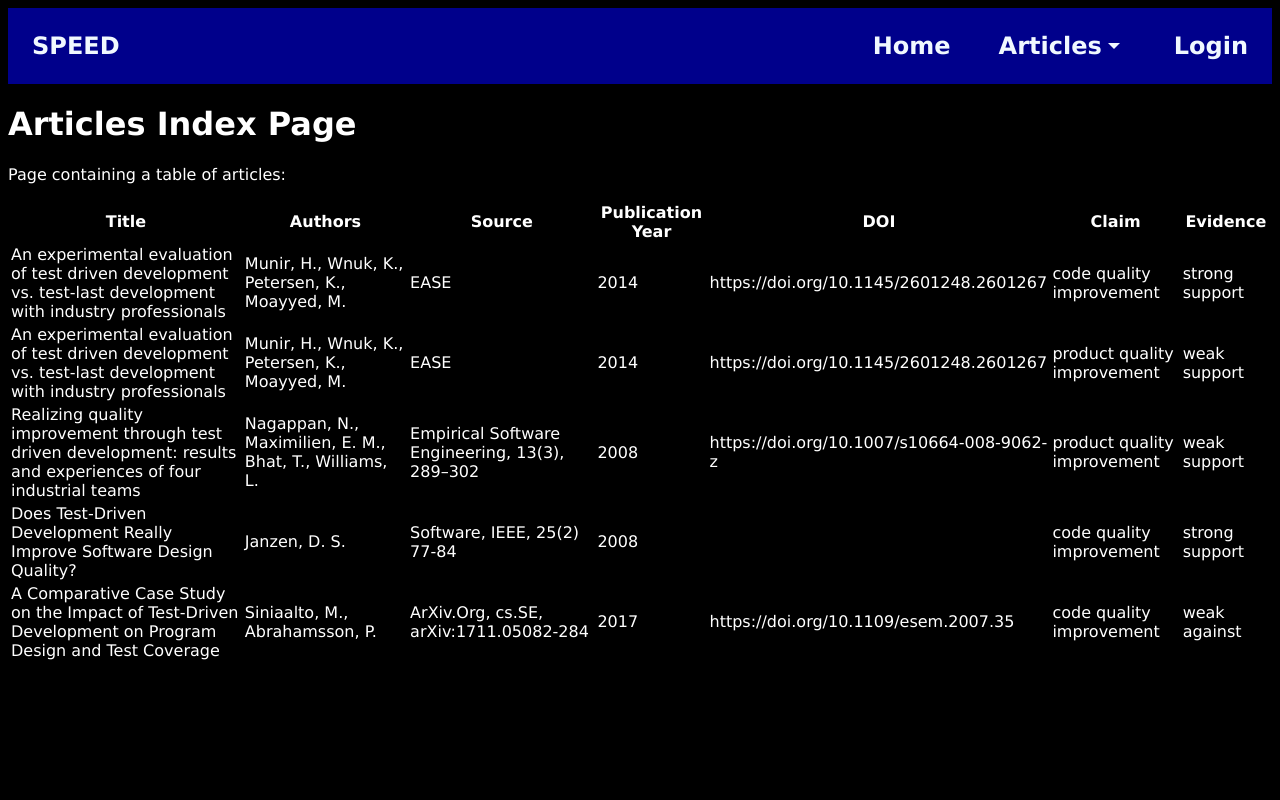
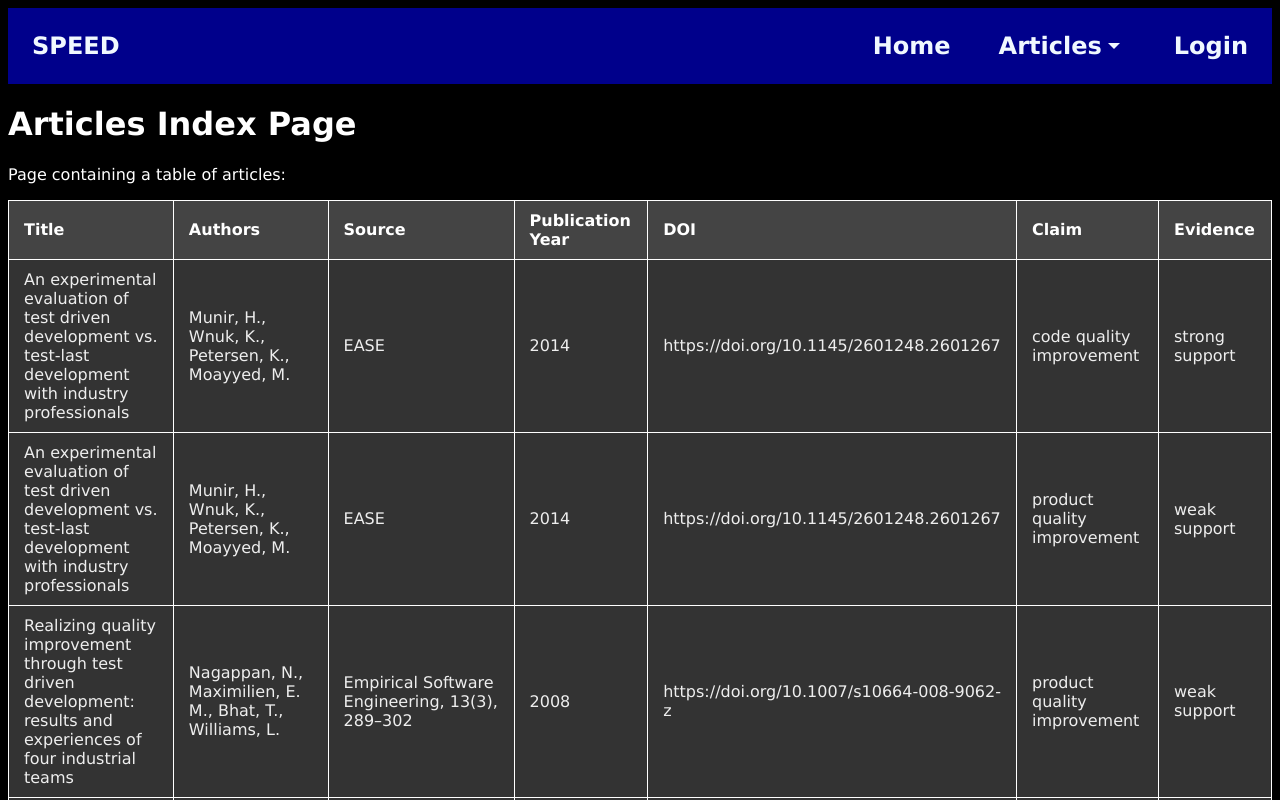
Before and after one commit to Yellowbunbunz/CISE_Group03, a Next.js app in the folder frontend/: page /articles in a window 1280 px wide. Shown: the top 800 px of the page. Built offline with nearby package versions, Linux system fonts and the light colour scheme.

Commit message:
Style: Changed table Articles index table styling

```diff
--- a/frontend/src/components/PopulatedNavBar.module.scss
+++ b/frontend/src/components/PopulatedNavBar.module.scss
@@ -7,5 +7,5 @@
     justify-content: center;
     width: 2em;
     border-radius: 100%;
-    left: 1em
+    left: 1em;
   }
--- a/frontend/src/components/table/SortableTable.tsx
+++ b/frontend/src/components/table/SortableTable.tsx
@@ -1,4 +1,5 @@
 import React from "react";
+import styles from '../../styles/table.module.scss';
 
 interface SortableTableProps {
   headers: { key: string; label: string }[];
@@ -6,7 +7,7 @@ interface SortableTableProps {
 }
 
 const SortableTable: React.FC<SortableTableProps> = ({ headers, data }) => (
-  <table>
+  <table className = {styles.table}>
     <thead>
       <tr>
         {headers.map((header) => (
--- a/frontend/src/styles/globals.scss
+++ b/frontend/src/styles/globals.scss
@@ -34,9 +34,9 @@
 }
 
 body, html {
-    background-color: #000000;  // Black background
-    color: #ffffff;             // White text
-    font-family: Arial, sans-serif;  // Default font family
+    background-color: #000000;
+    color: #ffffff;
+    font-family: Arial, sans-serif;
   }
 
   .login-container {
--- /dev/null
+++ b/frontend/src/styles/table.module.scss
@@ -0,0 +1,27 @@
+.table {
+    width: 100%;
+    border-collapse: collapse;
+    background-color: #333;
+
+
+    th, td {
+        padding: 10px 15px;
+        border: 1px solid #fff;
+        text-align: left;
+        color: #eee;
+    }
+
+    th {
+        background-color: #444;
+        font-weight: bold;
+        color: #fff;
+    }
+
+    tr: nth-child(even) {
+        background-color: #423f3f;
+    }
+
+    tr:hover {
+        background-color: #555;
+    }
+}
```
